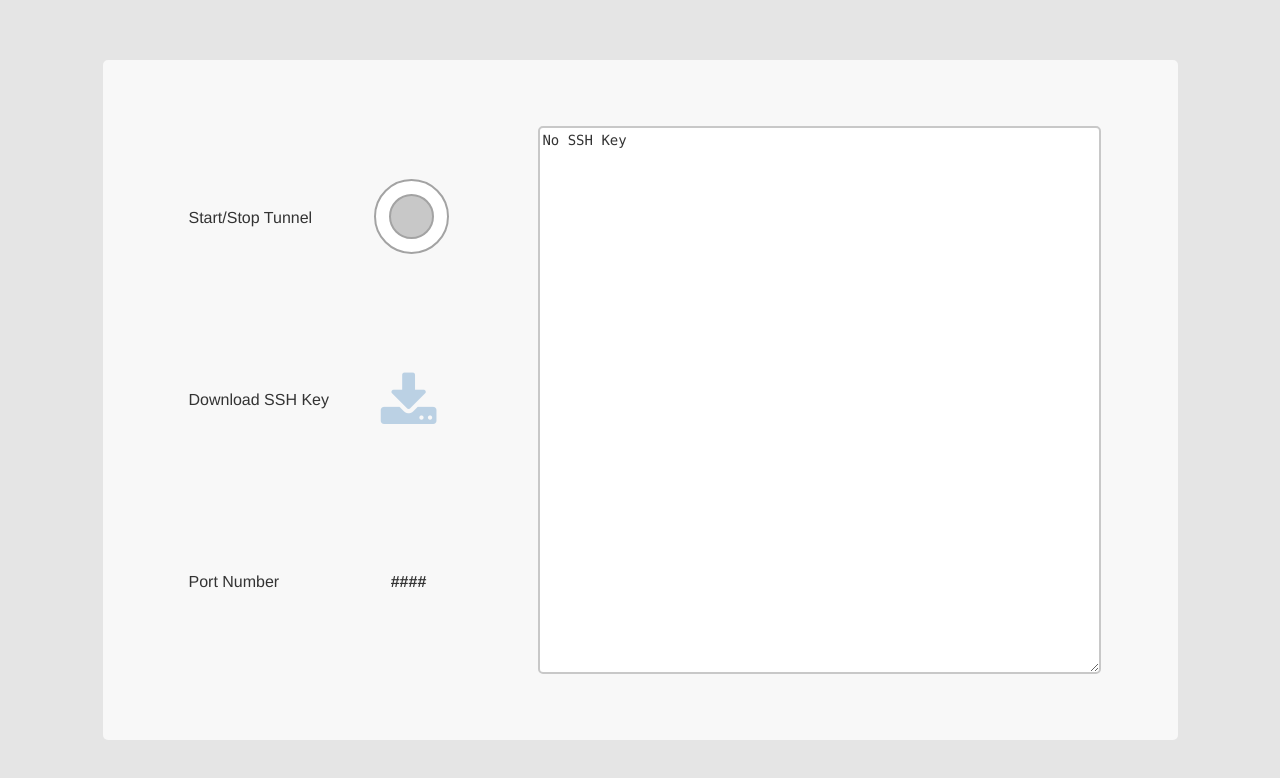
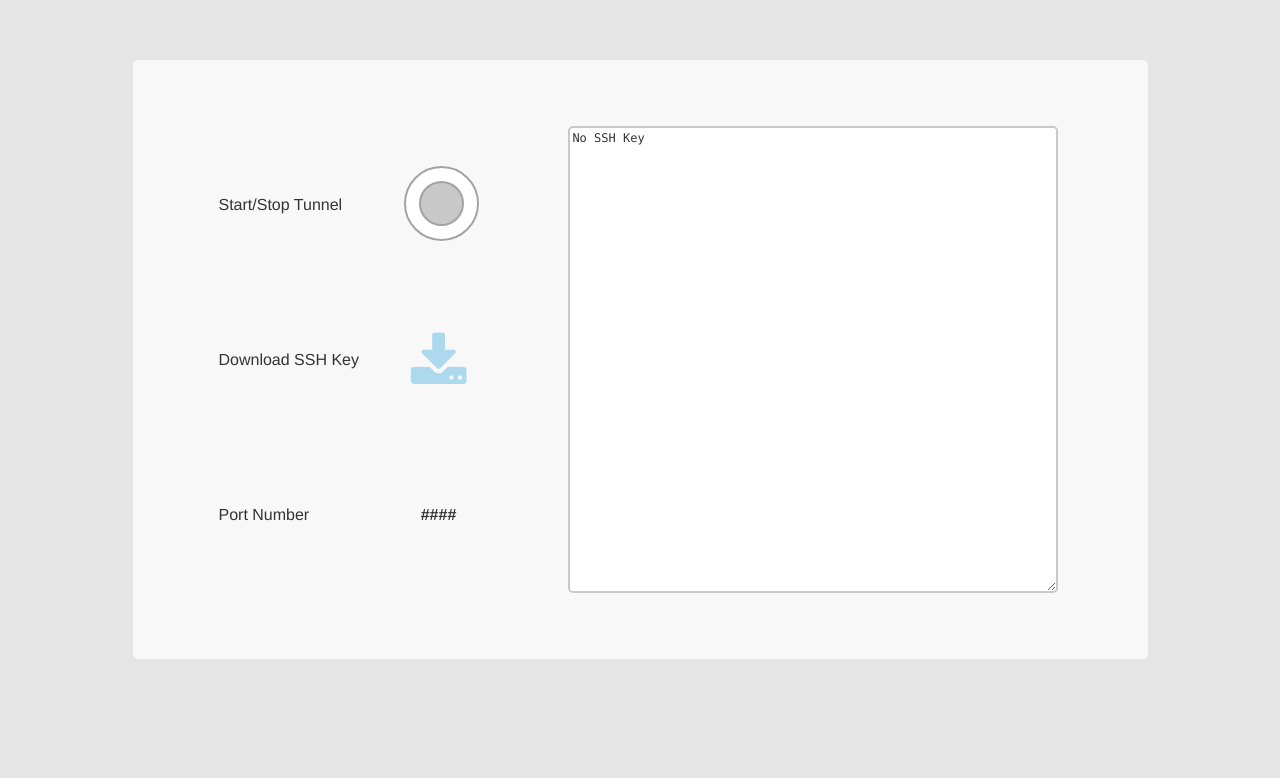
Before and after one commit to PelionIoT/wwrelay-utils, a website: page WWSupportTunnel/public/index.html in a window 1280 px wide. Drawn offline with nearby package versions, Linux system fonts and the light colour scheme; no server answers.

Commit message:
Made Support Page Smaller

```diff
--- a/WWSupportTunnel/public/css/styles.css
+++ b/WWSupportTunnel/public/css/styles.css
@@ -16,9 +16,9 @@ body {
 }
 
 .left-section {
-	height: 182px;
+	height: 155px;
 	width: 300px;
-	padding: 40px 20px;
+	padding: 27px 20px;
 }
 
 .left-name {
@@ -34,7 +34,7 @@ body {
 }
 
 .tunnel-container {
-	width: 1075px;
+	width: 1015px;
 	margin-left: auto;
 	margin-right: auto;
 	background-color: #F8F8F8;
@@ -50,9 +50,10 @@ body {
 	display: none;
 	margin-left: auto;
 	margin-right: auto;
-	width: 563px;
-	height: 548px;
+	width: 490px;
+	height: 467px;
 	font-family: "Ubuntu Mono",Menlo,Monaco,Consolas,"Courier New",monospace;
+	font-size: 12px;
 	display: block;
 	background-color: white;
 	border: 2px solid #C8C8C8;
@@ -99,6 +100,11 @@ body {
 #downloadKey {
 	font-size: 60px;
 	margin: 25px 0px;
+	color: #0094D9;
+}
+
+#downloadKey:hover {
+	color: #337AB7;
 }
 
 #display-port {
@@ -107,7 +113,7 @@ body {
 	line-height: 103px;
 }
 
-@media (max-width: 1075px) {
+@media (max-width: 1015px) {
 	.tunnel-container {width: 100%; top: 0px; margin-top: 0px;}
 	.left-holder {width: 100%;}
 	.left-section {margin-left: auto; margin-right: auto;}
```
